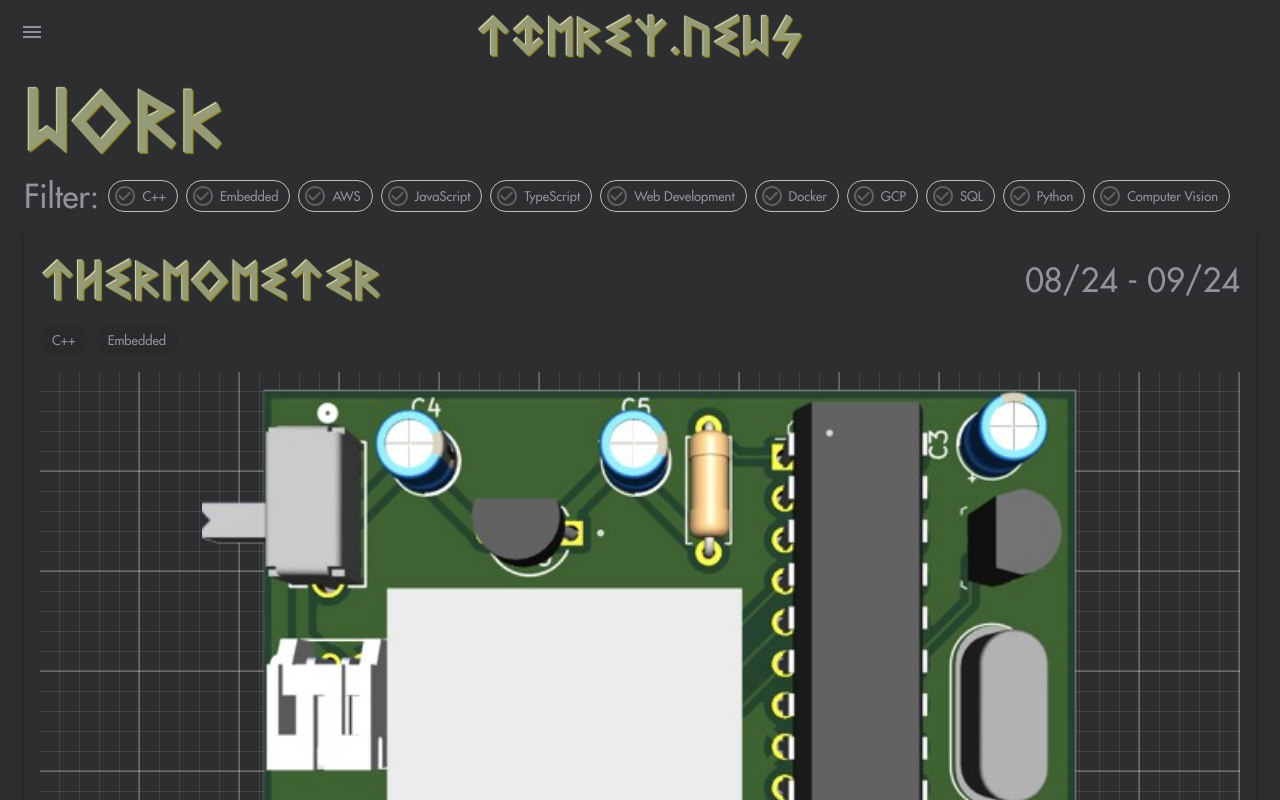
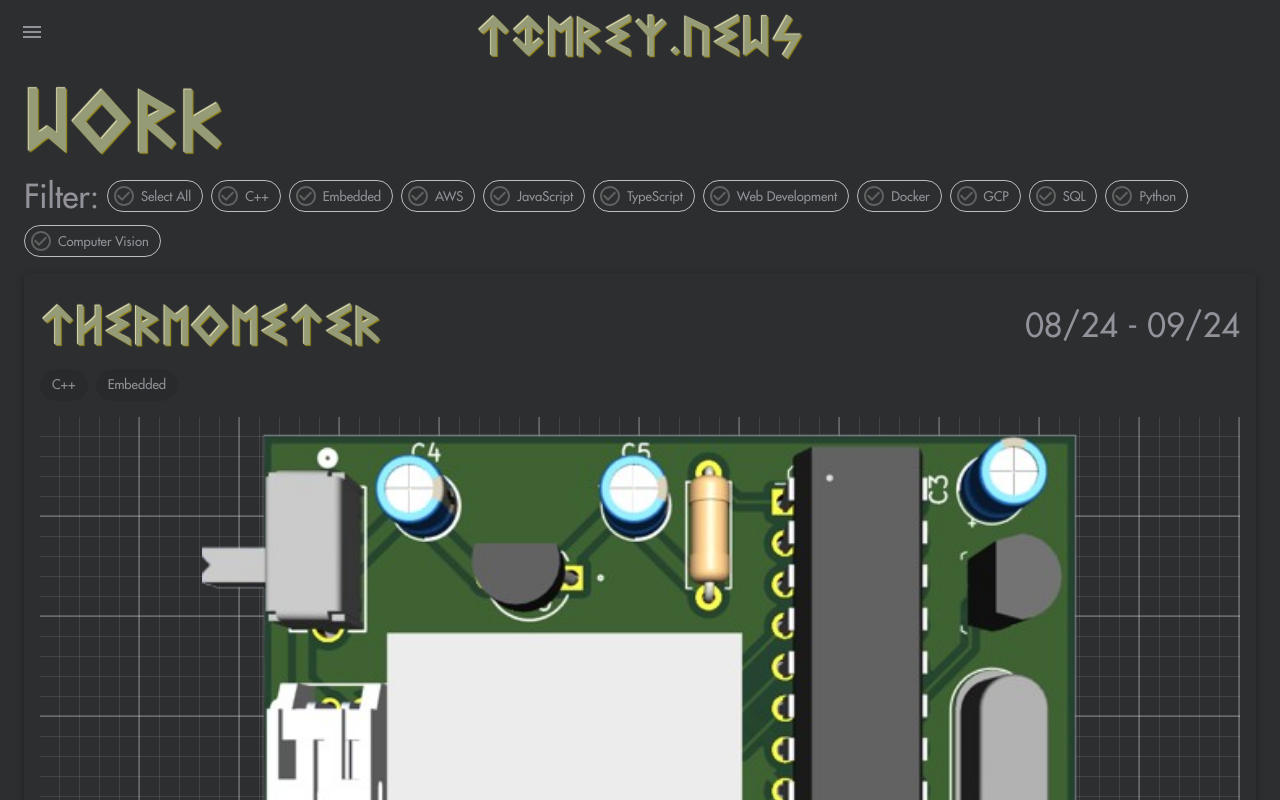
Before and after one commit to twr579/timrey.news, a React (Create React App) app: page /work in a window 1280 px wide. Shown: the top 800 px of the page. Built offline with nearby package versions, Linux system fonts and the light colour scheme.

Commit message:
Add filter option to select/deselect all

```diff
--- a/src/router/work/components/Filter.tsx
+++ b/src/router/work/components/Filter.tsx
@@ -22,6 +22,16 @@ interface FilterProps {
 }
 
 function Filter({ filterLabels, setFilterLabels }: FilterProps) {
+    const areAllSelected = filterLabels.length === (Object.values(Labels) as Array<keyof typeof Labels>).length;
+
+    const handleSelectAll = () => {
+        if (areAllSelected) {
+            setFilterLabels([]);
+        } else {
+            setFilterLabels(Object.values(Labels) as Array<keyof typeof Labels>);
+        }
+    }
+
     const handleClick = (label: keyof typeof Labels) => {
         const selected = filterLabels.includes(label);
 
@@ -37,7 +47,15 @@ function Filter({ filterLabels, setFilterLabels }: FilterProps) {
     };
 
     return (
-        <Typography variant='h4'> Filter: {
+        <Typography variant='h4'> Filter:
+            <Chip
+                label="Select All"
+                sx={{ mx: 1, mb: 1 }}
+                variant={areAllSelected ? "outlined" : "filled"}
+                icon={areAllSelected ? <CheckCircleOutlineIcon /> : <RadioButtonUncheckedIcon />}
+                onClick={() => handleSelectAll()}
+            />
+            {
                 (Object.values(Labels) as Array<keyof typeof Labels>).map(
                     (label, index) => <Chip
                         label={label}
```
Lines whose indentation alone changed are shown as unchanged.
